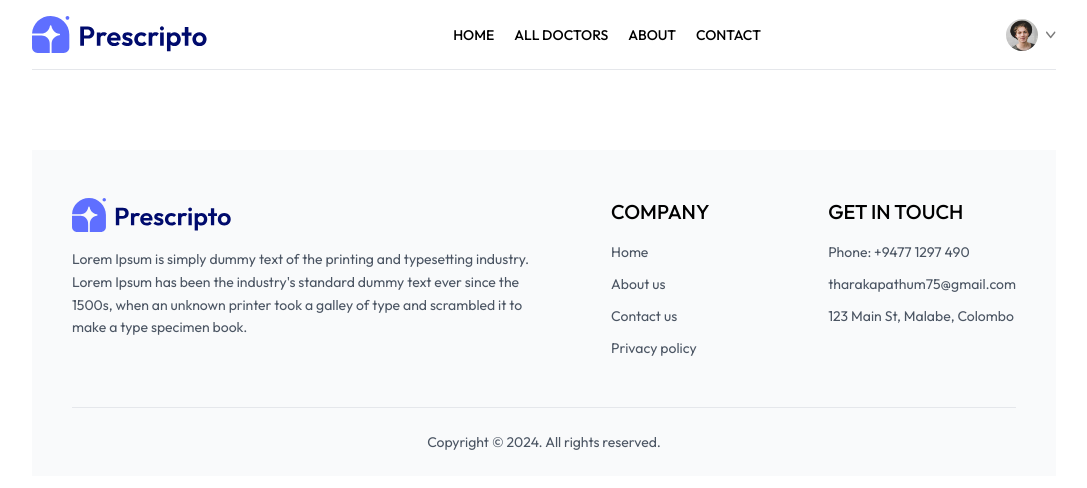
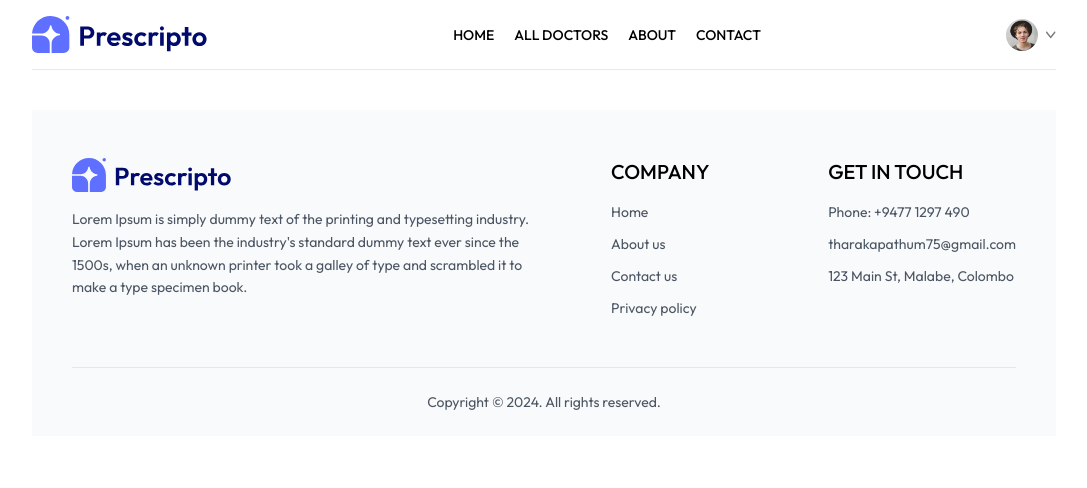
Before and after one commit to Pathum-Tharaka/Doctor_Appointment_Site, a React (Vite) app in the folder FrontEnd/: page /appointment/1 in a window 1280 px wide. Shown: the top 488 px of the page, without its empty margins (96-1183 px from the left). Built offline with nearby package versions, Linux system fonts and the light colour scheme.

Commit message:
Update Footer.jsx

```diff
--- a/FrontEnd/src/components/Footer.jsx
+++ b/FrontEnd/src/components/Footer.jsx
@@ -3,7 +3,7 @@ import { assets } from '../assets/assets_frontend/assets';
 
 const Footer = () => {
   return (
-    <footer className="bg-gray-50 mt-20">
+    <footer className="bg-gray-50 mt-10">
       <div className="max-w-7xl mx-auto px-4 md:px-10">
         <div className="flex flex-col sm:grid grid-cols-[3fr_1fr_1fr] gap-8 md:gap-14 py-12">
           {/* left side */}
```
